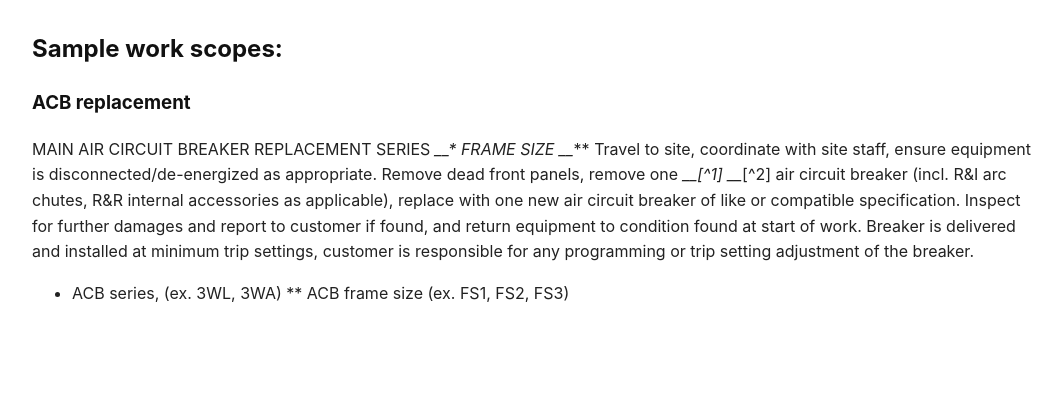
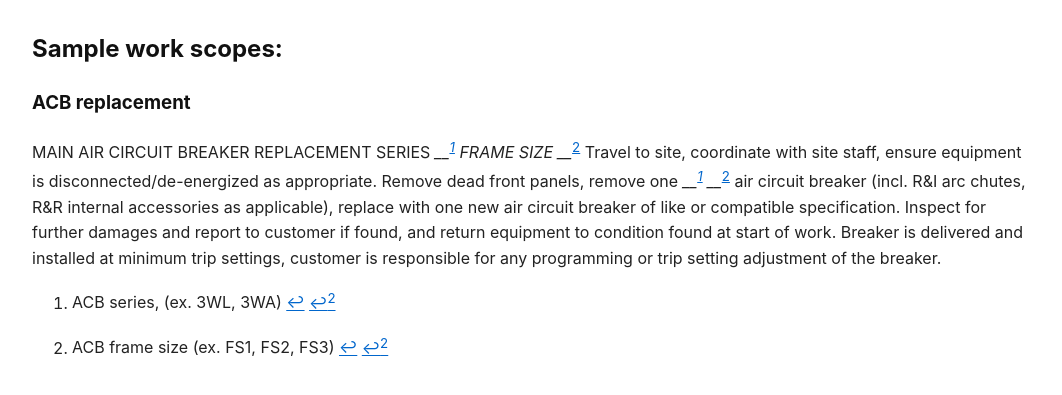
Before and after one commit to epecsupport/Service, a Jekyll site: the page built from support/jobscopes.md, in a window 1280 px wide. Shown: the top 395 px of the page, without its empty margins (108-1170 px from the left). Built offline with Jekyll 4.4.1, drawn with Linux system fonts in a browser that asks for light colours; our own code applies the rules of GitHub Pages for plain Markdown files.

Commit message:
Revert original footnote format.

```diff
--- a/support/jobscopes.md
+++ b/support/jobscopes.md
@@ -1,8 +1,14 @@
+---
+layout: default
+title: Sample work scopes
+autolink: true
+---
+
 ## Sample work scopes:
 
 ### ACB replacement
-MAIN AIR CIRCUIT BREAKER REPLACEMENT SERIES ___* FRAME SIZE ___**
+MAIN AIR CIRCUIT BREAKER REPLACEMENT SERIES ___[^1] FRAME SIZE ___[^2]
 Travel to site, coordinate with site staff, ensure equipment is disconnected/de-energized as appropriate. Remove dead front panels, remove one ___[^1] ___[^2] air circuit breaker (incl. R&I arc chutes, R&R internal accessories as applicable), replace with one new air circuit breaker of like or compatible specification.  Inspect for further damages and report to customer if found, and return equipment to condition found at start of work.  Breaker is delivered and installed at minimum trip settings, customer is responsible for any programming or trip setting adjustment of the breaker.
 
-* ACB series, (ex. 3WL, 3WA)
-** ACB frame size (ex. FS1, FS2, FS3)
+[^1]: ACB series, (ex. 3WL, 3WA)
+[^2]: ACB frame size (ex. FS1, FS2, FS3)
```
